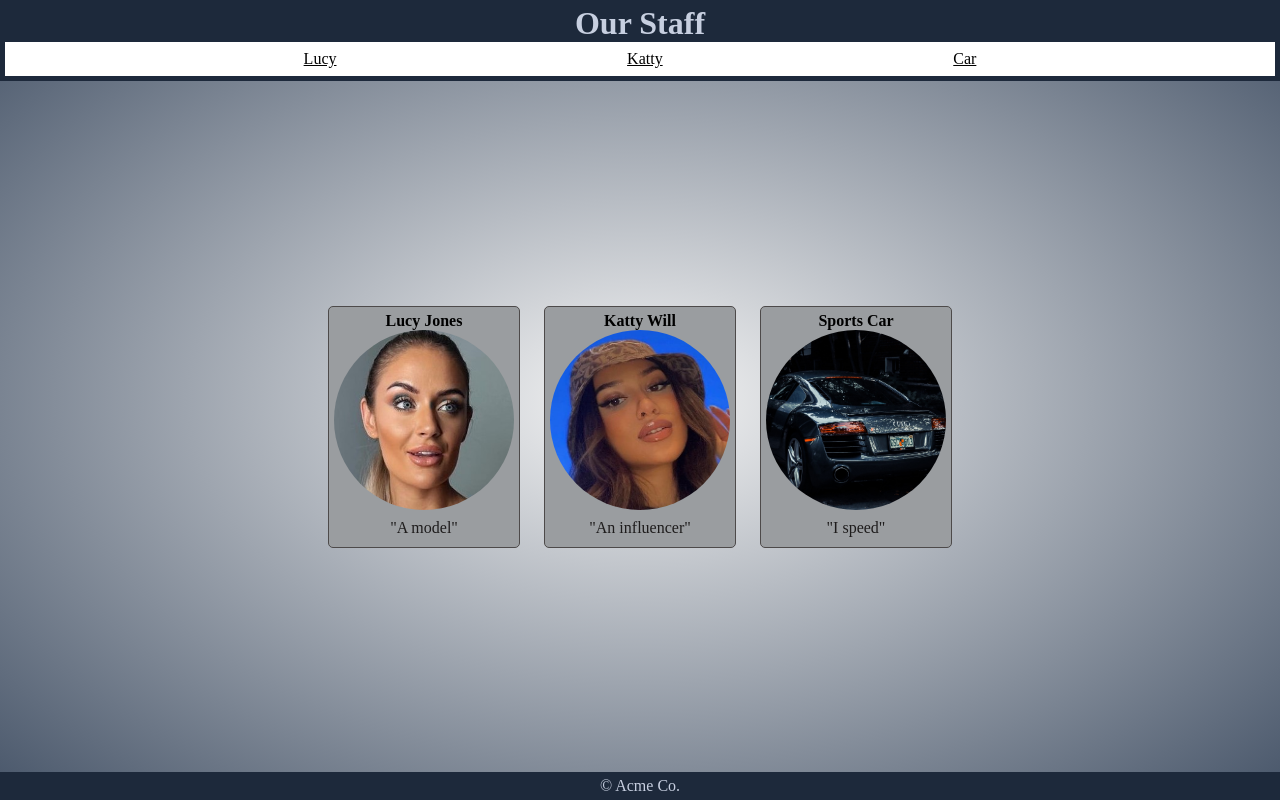
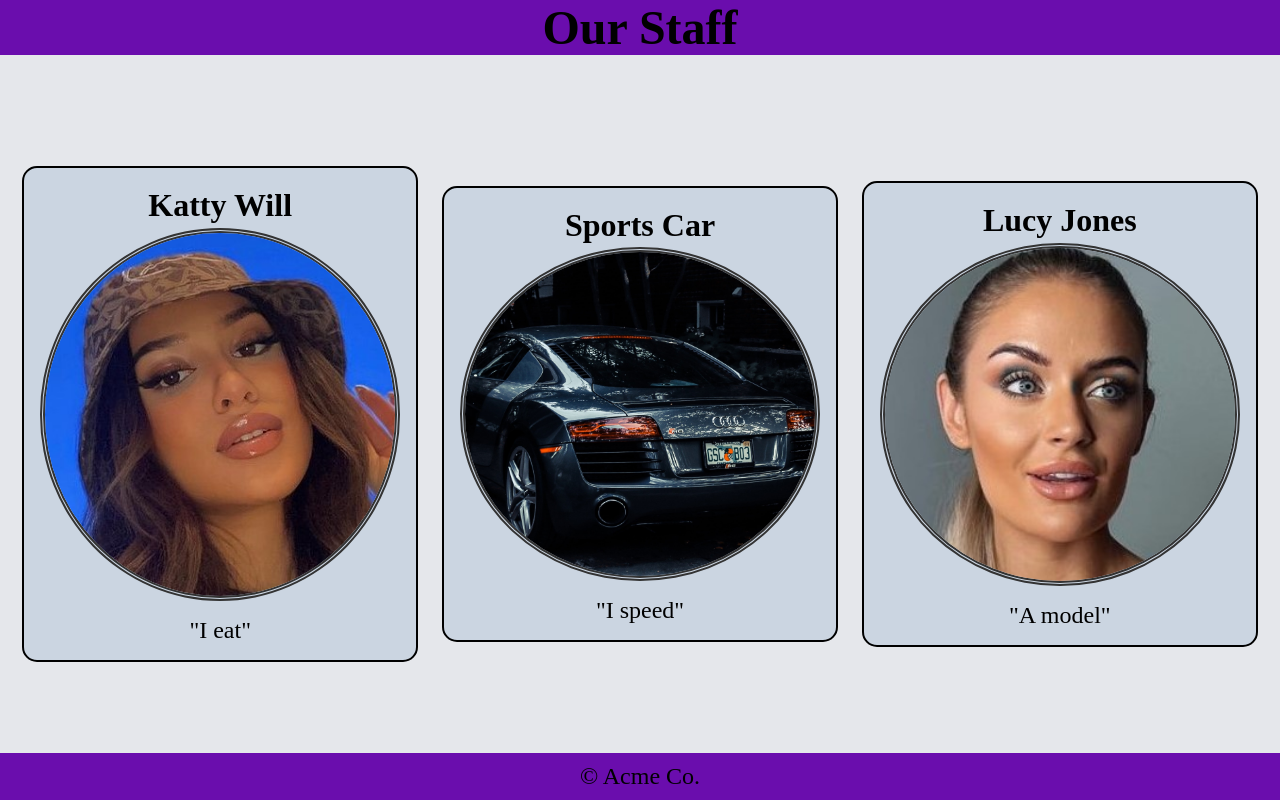
Before and after one commit to freshframcis/change-me, a plain HTML site: page index.html in a window 1280 px wide. Drawn offline with Linux system fonts and the light colour scheme.

Commit message:
push project

```diff
--- a/index.html
+++ b/index.html
@@ -18,7 +18,6 @@
 
     <section class="card-container">
       <div class="box" id="profile1">
-        <h4>Lucy Jones</h4>
         <figure>
           <img
             src="./images/NEYM4411.jpg"
@@ -26,11 +25,11 @@
             width="500"
             height="500"
           />
+          <figcaption>Lucy Jones</figcaption>
         </figure>
-        <p>"A model"</p>
+        <p>A model</p>
       </div>
       <div class="box" id="profile2">
-        <h4>Katty Will</h4>
         <figure>
           <img
             src="./images/OBQY1876.JPG"
@@ -38,11 +37,11 @@
             width="500"
             height="500"
           />
+          <figcaption>Katty Will</figcaption>
         </figure>
-        <p>"An influencer"</p>
+        <p>I eat</p>
       </div>
       <div class="box" id="profile3">
-        <h4>Sports Car</h4>
         <figure>
           <img
             src="./images/pexels-vlad-alexandru-popa-1402787.jpg"
@@ -50,8 +49,9 @@
             width="500"
             height="500"
           />
+          <figcaption>Sports Car</figcaption>
         </figure>
-        <p>"I speed"</p>
+        <p>I speed</p>
       </div>
     </section>
     <footer>&copy; Acme Co.</footer>
--- a/style.css
+++ b/style.css
@@ -4,92 +4,168 @@
   box-sizing: border-box;
 }
 
+:root {
+  --BG-COLOR: #e5e7eb;
+  --HEADER-COLOR: #333740;
+  --HEADER-BG: #6a0dad;
+  --NAV-BG: #e5e7eb;
+  --NAV-TXT: black;
+  --BORDER-CARD: #faf9f6;
+  --CARD-BG: #cbd5e1;
+}
+html {
+  scroll-behavior: smooth;
+}
+
 body {
-  background: radial-gradient(whitesmoke, #475569);
+  background: var(--BG-COLOR);
   display: flex;
   justify-content: space-between;
   align-items: center;
   flex-direction: column;
   min-height: 100vh;
+  font-size: 1.5rem;
 }
-
-figure img {
-  width: 180px;
-  height: 180px;
-  max-height: 250px;
+img {
+  display: block;
   max-width: 100%;
-  border-radius: 50%;
+  height: auto;
 }
 
 header {
+  width: 100%;
+  background-color: var(--HEADER-BG);
   display: flex;
-  justify-content: space-between;
+  flex-flow: column nowrap;
   align-items: center;
-  flex-direction: column;
+  gap: 0.25em;
   position: sticky;
   top: 0;
+  margin-bottom: 20px;
 }
 
-nav {
-  display: flex;
-  justify-content: space-evenly;
-  background-color: #fff;
-  padding: 8px;
-  width: 100%;
+.card-container {
+  flex-grow: 1;
 }
-a {
-  color: black;
+
+nav a,
+nav a:visited {
+  color: var(--NAV-TXT);
+  font-weight: 800;
 }
-header,
-footer {
-  width: 100%;
-  background-color: #1d293b;
-  padding: 5px;
-  text-align: center;
-  color: rgb(199, 207, 224);
+
+nav a:hover,
+nav a:focus {
+  color: hsl(0, 0%, 20%, 0.6);
 }
 
 footer {
+  width: 100%;
+  background-color: var(--HEADER-BG);
+  display: flex;
+  padding: 10px;
+  justify-content: center;
   position: sticky;
   bottom: 0;
 }
 
-.card-container {
-
- scroll-margin-top: 8px;
+nav {
+  background-color: var(--NAV-BG);
+  width: 100%;
+  padding: 0.5rem;
   display: flex;
-  gap: 1.5rem;
-  flex-wrap: wrap;
+  align-items: center;
+  justify-content: space-evenly;
+  gap: 0.75em;
+  border-bottom: 2px solid black;
 }
-
 .box {
-  border: 1px solid #4d4a4a;
-  border-radius: 5px;
+  scroll-margin-top: 7.5rem;
+  width: min(100%, 350px);
+  background-color: var(--CARD-BG);
+  border-radius: 15px;
+  border: 2px solid #000;
+  padding: 1rem;
   display: flex;
   flex-direction: column;
   align-items: center;
-  justify-content: space-between;
-  padding: 5px;
-  background: #9a9da0;
+}
+.card-container {
+  display: flex;
+  align-items: center;
+  justify-content: center;
+  flex-flow: column nowrap;
+  gap: 1.5rem;
 }
 
-.box h1,
-.box p {
-  padding: 5px 0;
+.box figure {
+  display: flex;
+  flex-flow: column nowrap;
 }
 
-.box p {
-  color: rgb(30, 28, 28);
+.box img {
+  border: 5px double #333;
+  border-radius: 50%;
 }
 
-@media screen and (max-width: 576px) {
+.box figcaption {
+  font-weight: bolder;
+  font-size: 2rem;
+  margin: 1rem;
+  text-align: center;
+}
+
+.box p::before {
+  content: '"';
+}
+.box p::after {
+  content: '"';
+}
+
+@media screen and (min-width: 576px) {
   .card-container {
-    display: flex;
     justify-content: center;
-    align-items: center;
-    flex-direction: column;
-    scroll-margin-top: 8px;
-    width: min(100%, 350px);
-    margin: 10px 0;
+    flex-flow: row wrap;
+    padding: 1rem;
+  }
+  .box {
+    width: min(100%, 400px);
+  }
+  .box:last-child{
+    order: -1;
+  }
+
+}
+
+@media screen and (min-width: 768px){
+  nav{
+    display:none;
+  }
+  .box{
+    width: min(100%, 325px);
+  }
+  .box figure{
+    flex-flow: column-reverse;
+  }
+  .box figcaption{
+    margin: 0.1em 0;
+  }
+  .box p {
+    margin-top: 1rem;
   }
 }
+@media screen and (min-width: 992px) {
+  .box{
+    width: min(100%, 400px);
+  }
+  .box:nth-child(2){
+    order: -1;
+  }
+}
+
+@media screen and (min-width: 1200px) {
+  .box{
+    width: min(calc(33% - 1rem), 500px);
+  }
+
+}
```
